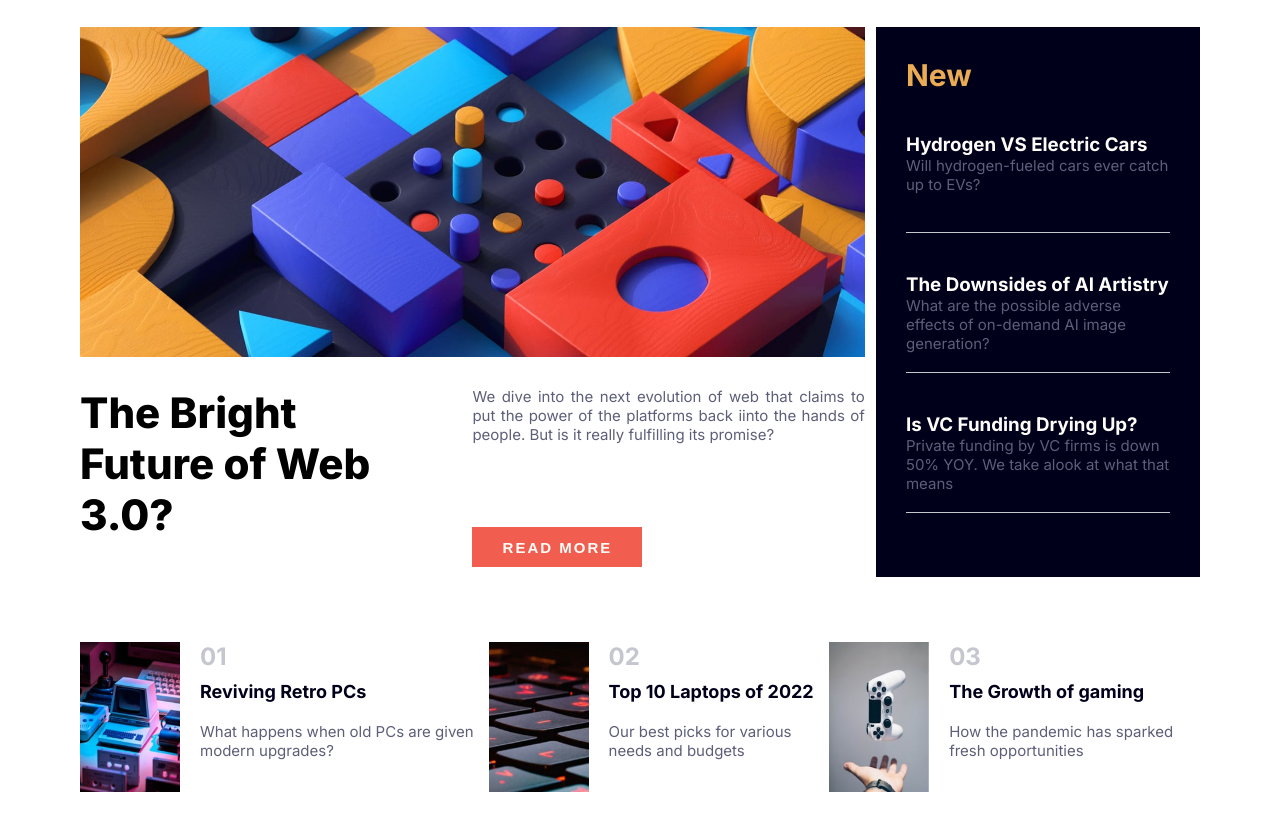
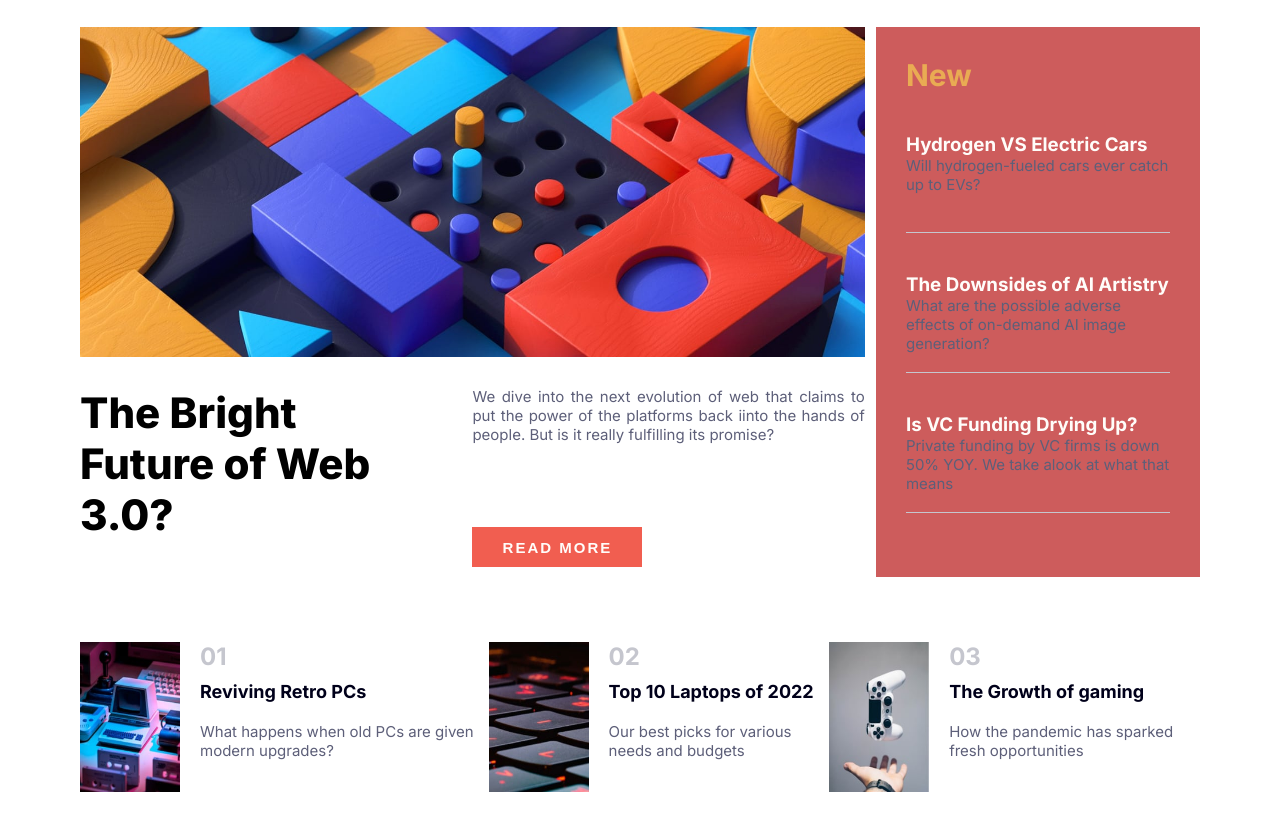
Before and after one commit to Spyros0101/news-homepage-main, a plain HTML site: page index.html in a window 1280 px wide. Shown: the part 77-903 px from the top of the page. Drawn offline with Linux system fonts and the light colour scheme.

Commit message:
Sidebar changed to red

```diff
--- a/CSS/style.css
+++ b/CSS/style.css
@@ -119,7 +119,7 @@ button {
   width: 39%;
   margin-left: 1%;
   height: 550px;
-  background-color: hsl(240, 100%, 5%);
+  background-color: #cd5c5c;
   padding: 30px;
 }
 
```
